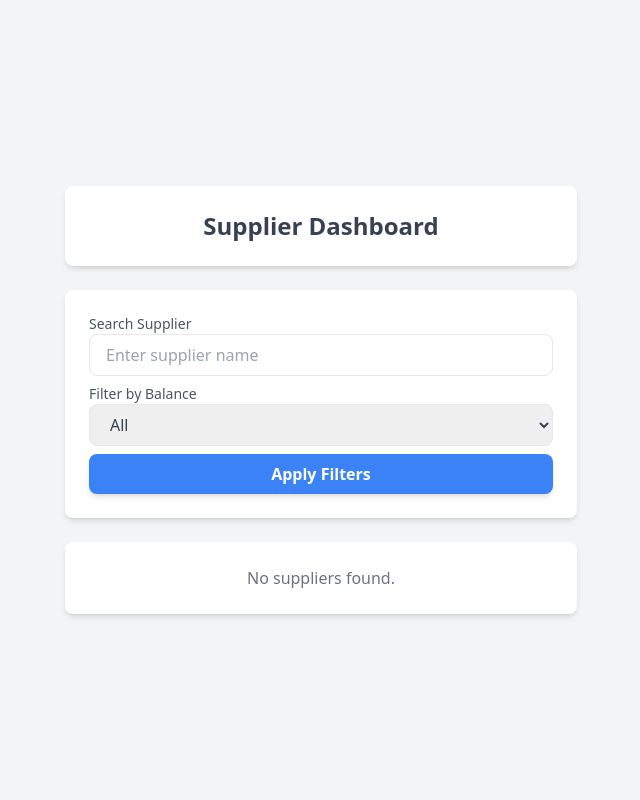
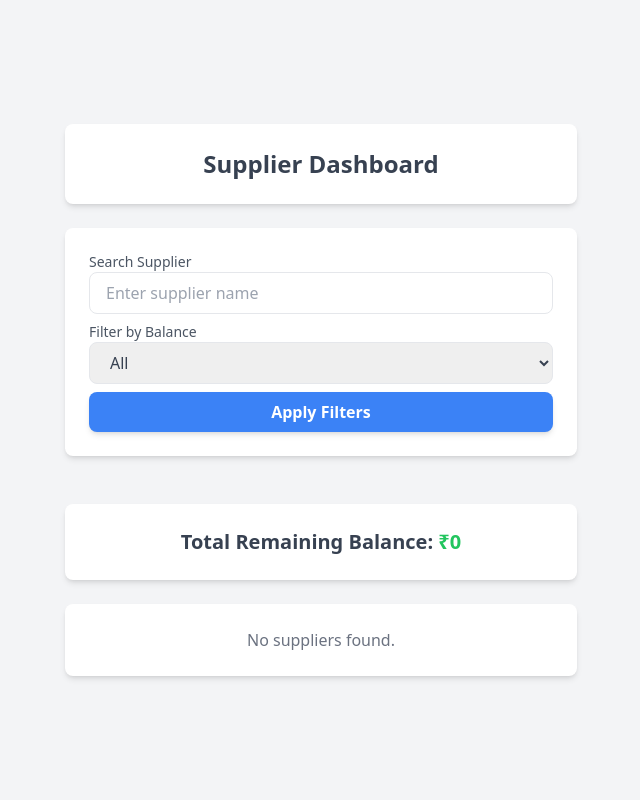
Before and after one commit to ChiragRohada7020/jmd, a Flask app: page / in a window 1280 px wide. Shown: the part 60-860 px from the top of the page, without its empty margins (319-959 px from the left). Run offline with Flask 3, Linux system fonts and the light colour scheme; data that the repository does not hold is empty; some libraries are stand-ins or nearby versions.

Commit message:
Update home.html

```diff
--- a/templates/home.html
+++ b/templates/home.html
@@ -47,6 +47,17 @@
             </button>
         </div>
     </form>
+    <!-- Total Balance Display -->
+    <br>
+<div class="w-full max-w-lg bg-white shadow-md rounded-lg p-6 mb-6">
+    <h2 class="text-xl font-bold text-gray-700 text-center">
+        Total Remaining Balance:
+        <span class="{% if total_balance > 0 %}text-red-500{% else %}text-green-500{% endif %}">
+            ₹{{ total_balance }}
+        </span>
+    </h2>
+</div>
+
 
     <!-- Supplier List -->
     <section class="w-full max-w-lg">
```
